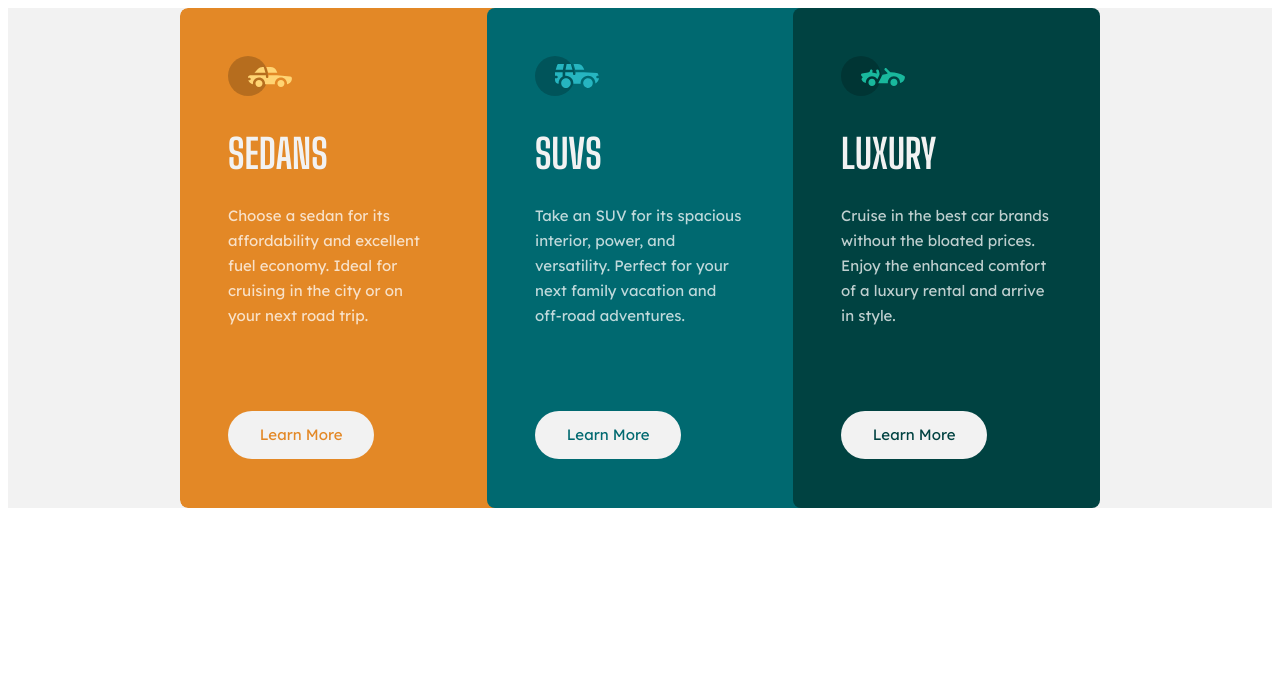
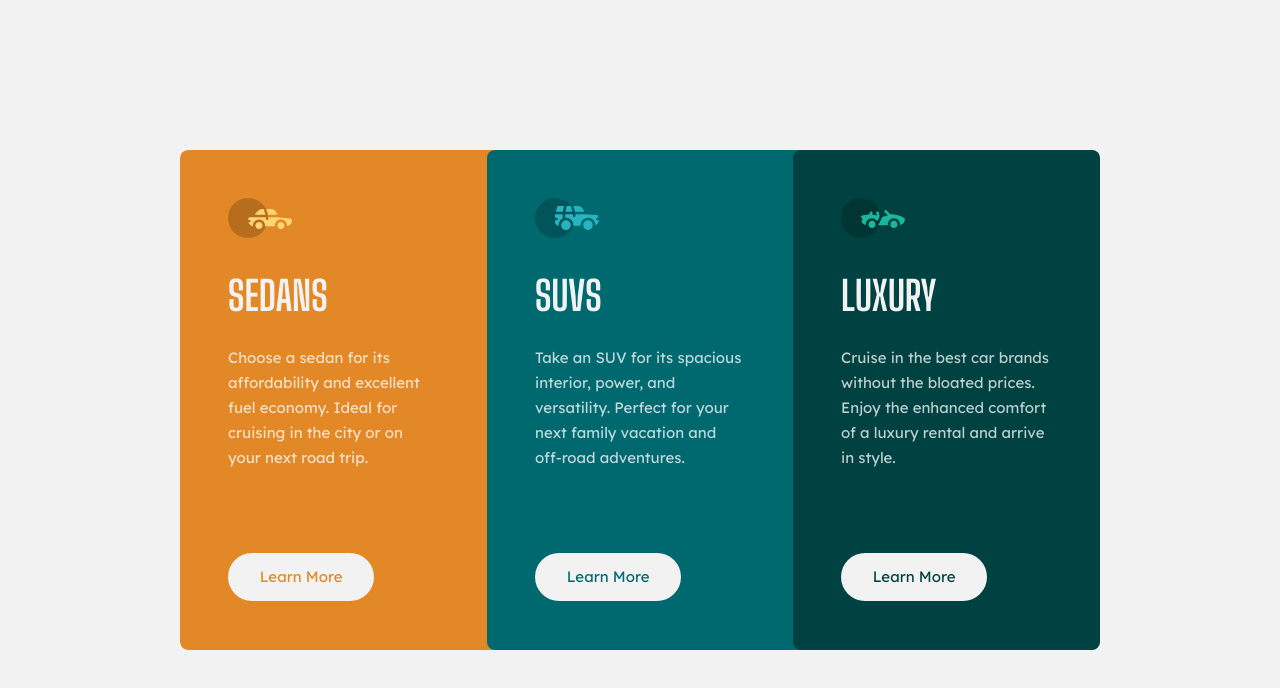
Before and after one commit to jemeneradev/frontendmentor_challenge_column_preview_card_component, a Next.js app: page / in a window 1280 px wide. Shown: the top 688 px of the page. Built offline with nearby package versions, Linux system fonts and the light colour scheme.

Commit message:
added styles to body

```diff
--- a/pages/index.js
+++ b/pages/index.js
@@ -11,14 +11,7 @@ export default function Home() {
   ];
 
   return (
-    <div style={{
-      margin:0,
-      backgroundColor:"hsl(0, 0%, 95%)",
-      display: "flex",
-      alignItems: "center",
-      justifyContent: "center",
-      height:"min-content"
-  }}>
+    <div>
       <Head>
         <title>Three Card Column Preview</title>
         <meta name="description" content="Generated by create next app" />
--- a/styles/globals.css
+++ b/styles/globals.css
@@ -1,4 +1,16 @@
-.body {
-    margin:0;
-    backgroundColor:hsl(0, 0%, 95%);
+body {
+    margin:10px;
+    background-color: hsl(0, 0%, 95%);
+    display: flex;
+    align-items: center;
+    justify-content: center;
+    height: min-content;
 }
+
+@media (min-width:920px) {
+    body {
+        margin: 0;
+        height: 100vh;
+    }
+
+}
```
